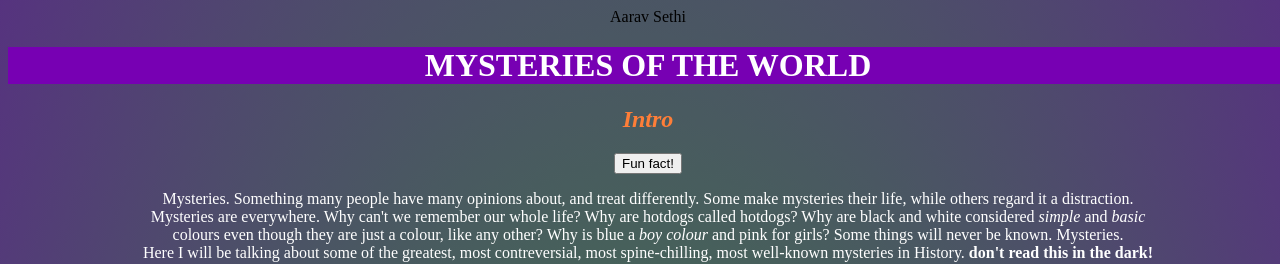
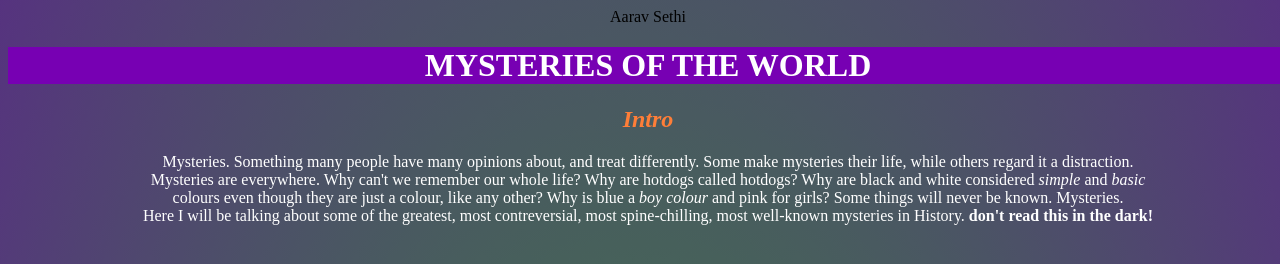
Before and after one commit to as231110/My-website, a plain HTML site: page index.html in a window 1280 px wide. Shown: the top 264 px of the page. Drawn offline with Linux system fonts and the light colour scheme.

Commit message:
Update index.html

```diff
--- a/index.html
+++ b/index.html
@@ -35,7 +35,6 @@ Aarav Sethi
 <h1 id=Mysteries-beggining>MYSTERIES OF THE WORLD</h1>
 
   <h2 class=heading> <em><strong>Intro</strong></em></h2>
-    <button type="button">Fun fact!</button>
 
     <p>
       Mysteries. Something many people have many opinions about, and treat differently. Some make mysteries their life, while others regard it a distraction.<br>
```
